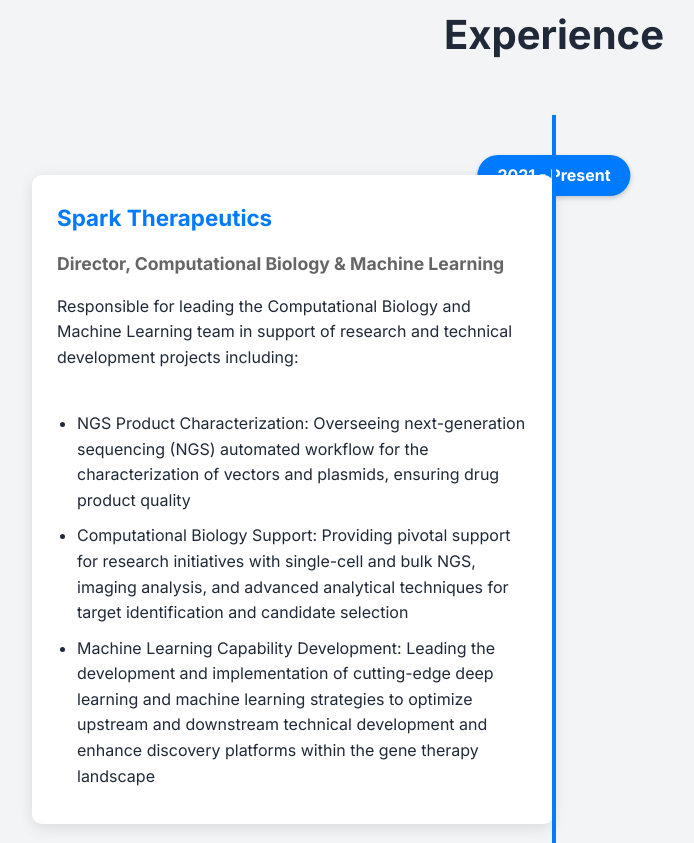
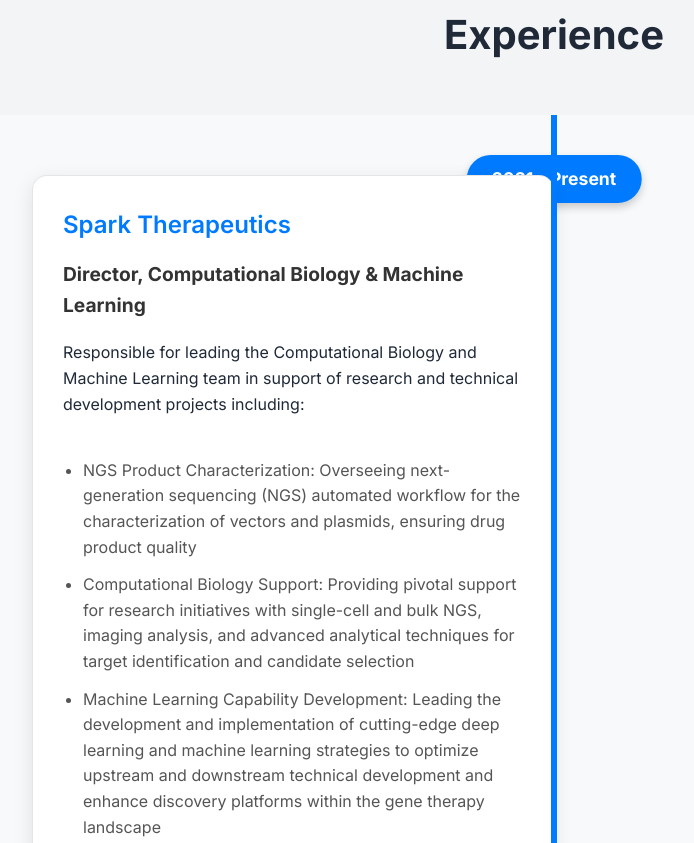
Before and after one commit to PichaiRaman/PichaiRaman.github.io, a plain HTML site: page index.html in a window 1280 px wide. Shown: the part 1197-2040 px from the top of the page, without its empty margins (86-780 px from the left). Drawn offline with Linux system fonts and the light colour scheme.

Commit message:
updated experience section

```diff
--- a/index.html
+++ b/index.html
@@ -4,10 +4,9 @@
     <meta charset="UTF-8">
     <meta name="viewport" content="width=device-width, initial-scale=1.0">
     <title>Pichai Raman - Personal Website</title>
-    <link rel="stylesheet" href="styles.css">
+    <link rel="stylesheet" href="./styles.css">
     <link rel="stylesheet" href="https://cdnjs.cloudflare.com/ajax/libs/font-awesome/6.0.0/css/all.min.css">
     <link href="https://fonts.googleapis.com/css2?family=Inter:wght@300;400;500;600;700&display=swap" rel="stylesheet">
-    <base href="/PichaiRaman.github.io/">
 </head>
 <body>
     <nav class="navbar">
--- a/script.js
+++ b/script.js
@@ -231,8 +231,14 @@ function checkScroll() {
 
 // Initialize scroll animation
 document.addEventListener('DOMContentLoaded', () => {
+    // Initial check
     checkScroll();
+
+    // Add scroll event listener
     window.addEventListener('scroll', checkScroll);
+
+    // Add resize event listener to handle window size changes
+    window.addEventListener('resize', checkScroll);
 });
 
 // Initialize the page
--- a/styles.css
+++ b/styles.css
@@ -361,6 +361,8 @@ body {
     max-width: 1200px;
     margin: 0 auto;
     padding: 40px 20px;
+    background: #f8f9fa;
+    border-radius: 10px;
 }
 
 .experience-timeline::before {
@@ -368,7 +370,7 @@ body {
     position: absolute;
     top: 0;
     left: 50%;
-    width: 4px;
+    width: 6px;
     height: 100%;
     background: #007bff;
     transform: translateX(-50%);
@@ -395,24 +397,26 @@ body {
     transform: translateX(-50%);
     background: #007bff;
     color: white;
-    padding: 8px 20px;
-    border-radius: 25px;
+    padding: 10px 25px;
+    border-radius: 30px;
     font-weight: bold;
-    margin-bottom: 15px;
-    box-shadow: 0 2px 5px rgba(0,0,0,0.2);
+    margin-bottom: 20px;
+    box-shadow: 0 4px 8px rgba(0,0,0,0.2);
     z-index: 2;
+    font-size: 1.1rem;
 }
 
 .experience-content {
     position: relative;
     width: 45%;
-    padding: 25px;
+    padding: 30px;
     background: white;
-    border-radius: 10px;
-    box-shadow: 0 4px 15px rgba(0,0,0,0.1);
+    border-radius: 15px;
+    box-shadow: 0 6px 20px rgba(0,0,0,0.1);
     margin: 20px auto;
-    transition: transform 0.3s ease, box-shadow 0.3s ease;
+    transition: all 0.3s ease;
     z-index: 2;
+    border: 1px solid rgba(0,0,0,0.1);
 }
 
 .experience-item:nth-child(odd) .experience-content {
@@ -426,21 +430,22 @@ body {
 }
 
 .experience-content:hover {
-    transform: translateY(-5px);
-    box-shadow: 0 8px 20px rgba(0,0,0,0.15);
+    transform: translateY(-10px);
+    box-shadow: 0 12px 25px rgba(0,0,0,0.15);
 }
 
 .experience-content h3 {
     color: #007bff;
     margin-bottom: 15px;
-    font-size: 1.4rem;
+    font-size: 1.5rem;
+    font-weight: 600;
 }
 
 .experience-title {
-    color: #666;
-    margin-bottom: 15px;
+    color: #333;
+    margin-bottom: 20px;
     font-weight: 500;
-    font-size: 1.1rem;
+    font-size: 1.2rem;
 }
 
 .experience-content ul {
@@ -450,8 +455,9 @@ body {
 }
 
 .experience-content li {
-    margin-bottom: 10px;
+    margin-bottom: 12px;
     line-height: 1.6;
+    color: #555;
 }
 
 /* Clear floats */
@@ -472,12 +478,15 @@ body {
         left: 30px;
         transform: none;
         margin-left: 0;
+        font-size: 1rem;
+        padding: 8px 20px;
     }
 
     .experience-content {
         width: 85%;
         margin-left: 15% !important;
         float: none !important;
+        padding: 20px;
     }
 
     .experience-item:nth-child(odd) .experience-content,
```
